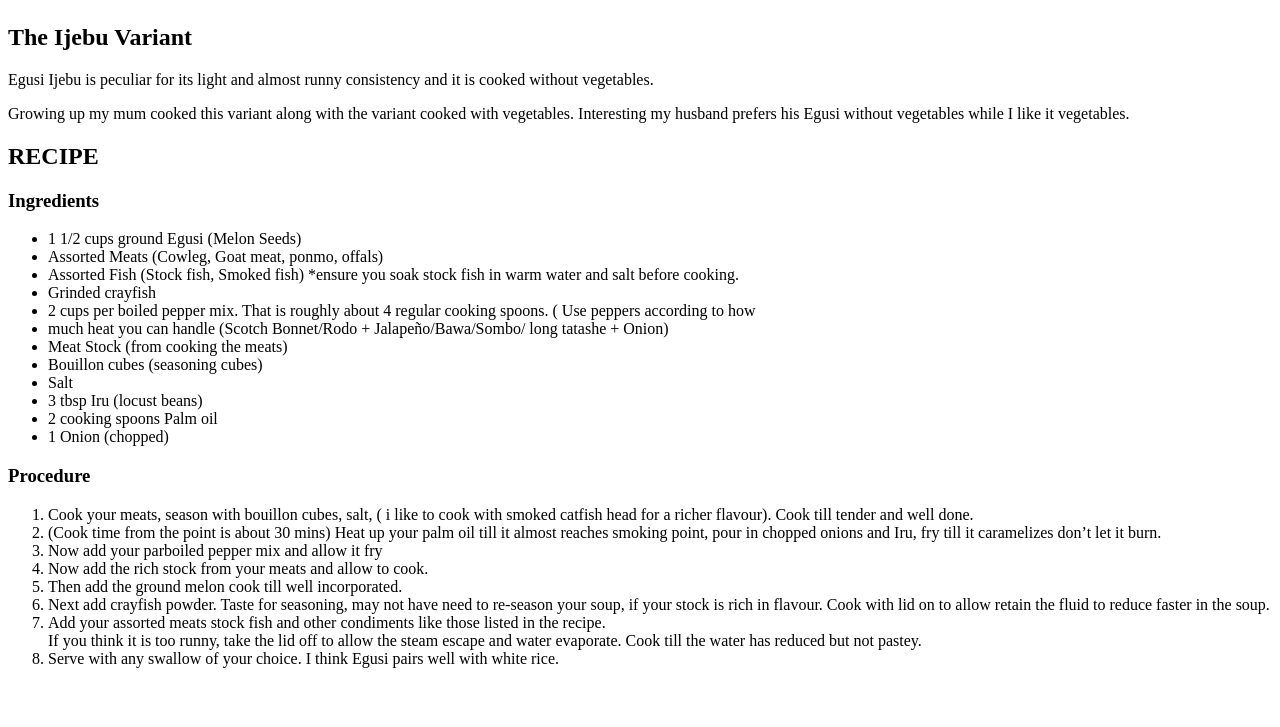
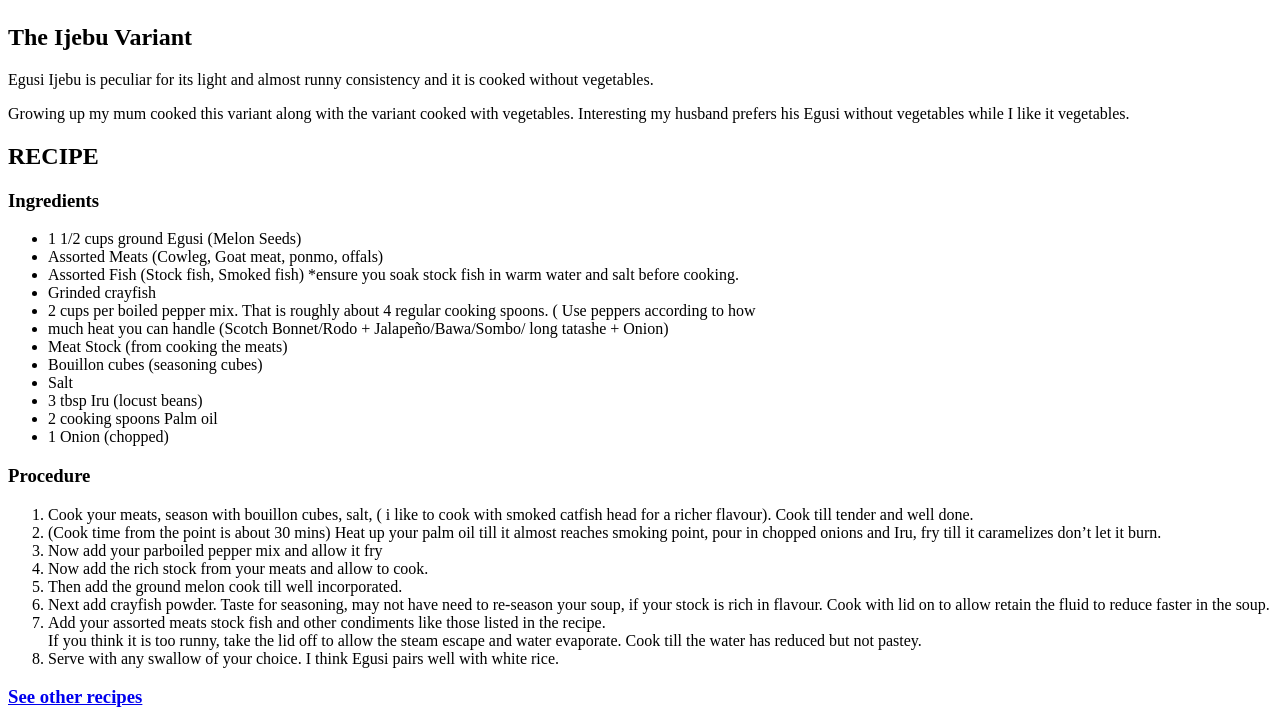
Before and after one commit to Femilord/odin-recipes, a plain HTML site: page recipes/egusi-ijebu.html in a window 1280 px wide. Shown: the part 643-1370 px from the top of the page. Before the commit the page ends 1327 px from the top, so only its background shows below. Drawn offline with Linux system fonts and the light colour scheme.

Commit message:
add return link at foot

```diff
--- a/recipes/egusi-ijebu.html
+++ b/recipes/egusi-ijebu.html
@@ -50,7 +50,9 @@
         water has reduced but not pastey.
         <li>Serve with any swallow of your choice. I think Egusi pairs well with white rice.</li>
     </ol>
-
+    <a href="../index.html">
+        <h3>See other recipes</h3>
+    </a>
 </body>
 
 </html>
```
